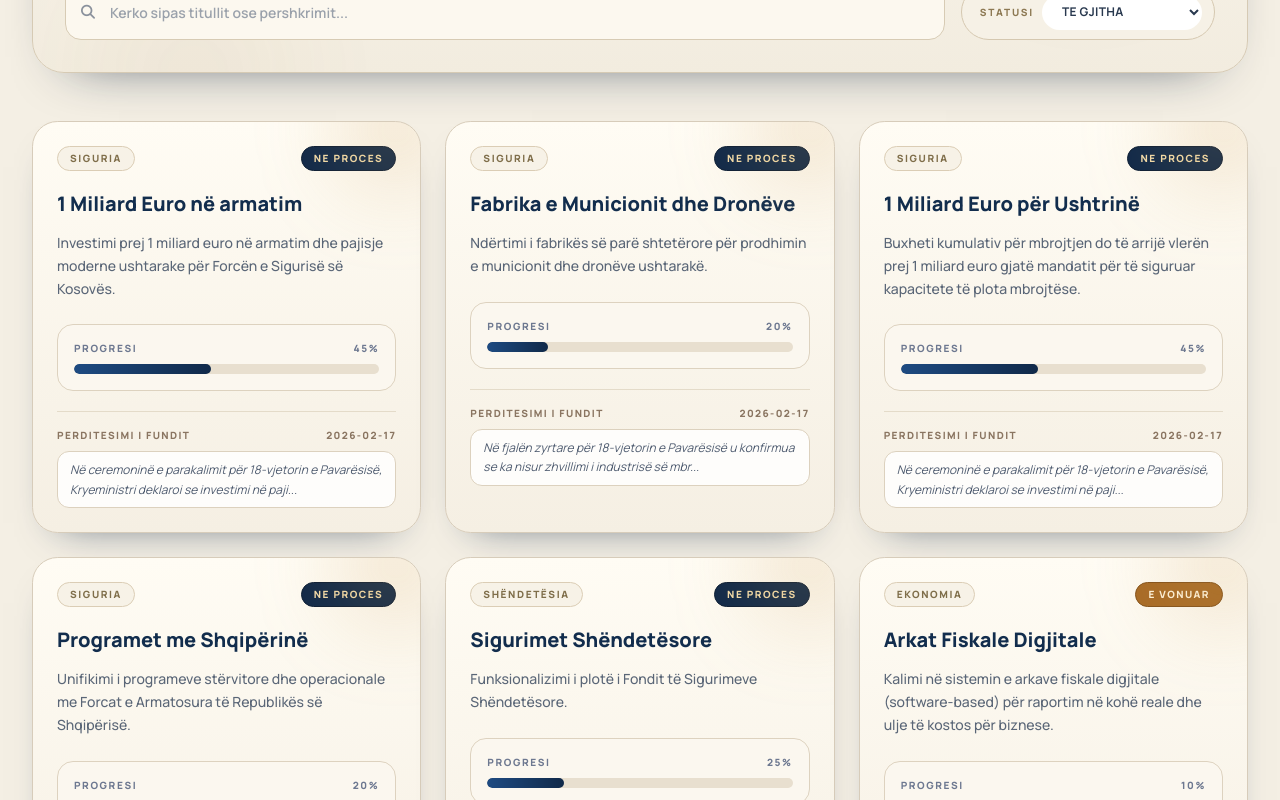
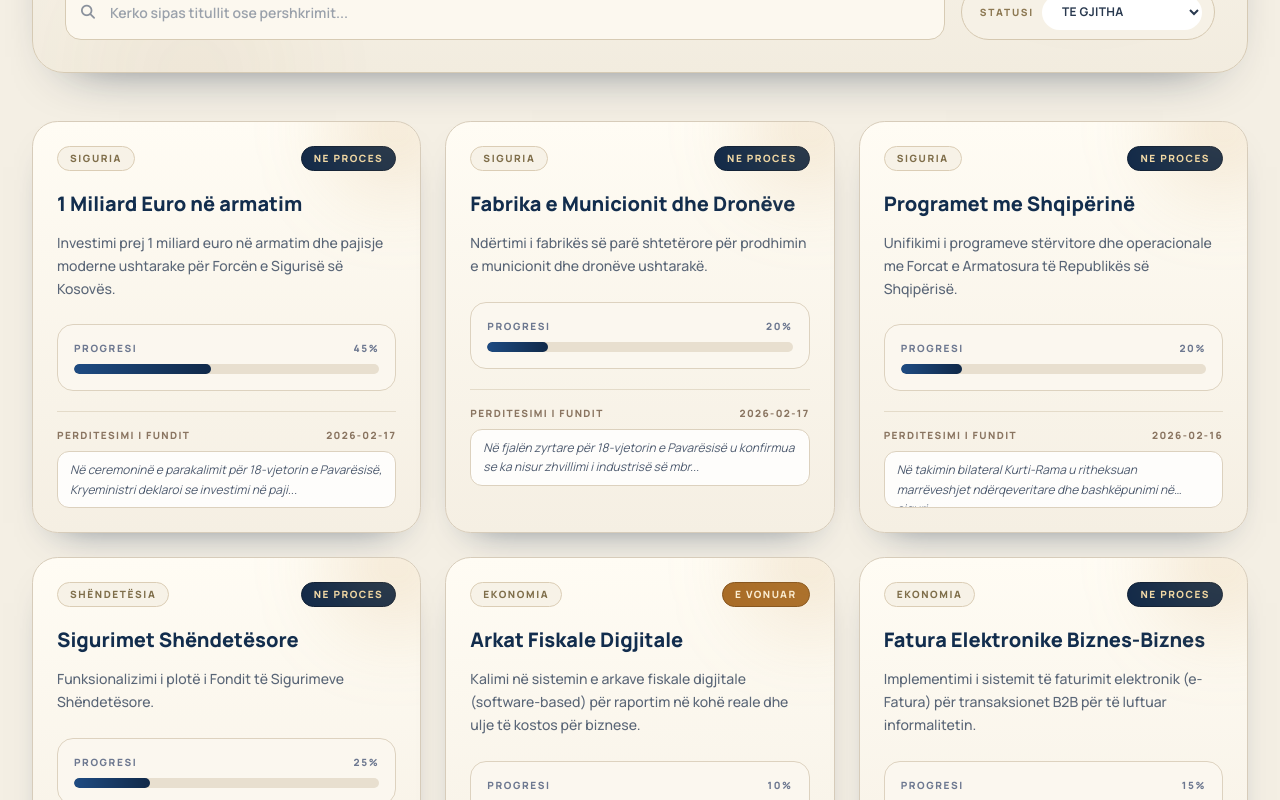
Before and after one commit to celiknimani/civic-pulse, a React (Vite) app: page / in a window 1280 px wide. Shown: the part 1060-1860 px from the top of the page. Built offline with nearby package versions, Linux system fonts and the light colour scheme.

Commit message:
fix: remove duplicate 1 milliard euro military promise

```diff
--- a/data.ts
+++ b/data.ts
@@ -1233,19 +1233,6 @@ export const LVV_PROMISES: PartyPromise[] = [
     dueDate: '2026-01-01',
   },
   {
-    id: '106',
-    category: 'Siguria',
-    title: '1 Miliard Euro për Ushtrinë',
-    description: 'Buxheti kumulativ për mbrojtjen do të arrijë vlerën prej 1 miliard euro gjatë mandatit për të siguruar kapacitete të plota mbrojtëse.',
-    status: 'In Progress',
-    progress: 45,
-    startDate: '2025-01-01',
-    dueDate: '2029-01-01',
-    updates: [
-      { date: '2026-02-17', status: 'In Progress', description: 'Në ceremoninë e parakalimit për 18-vjetorin e Pavarësisë, Kryeministri deklaroi se investimi në pajisje ushtarake ka kaluar 450 milionë euro.', source: 'Qeveria e Kosovës', sourceUrl: 'https://kryeministri.rks-gov.net/news/fjala-e-plote-e-kryeministri-kurti-ne-ceremonine-e-parakalimit-te-trupave-te-forces-se-sigurise-se-kosoves-dhe-njesive-te-policise-se-kosoves-per-nder-te-18-vjetorit-te-pavaresise/' }
-    ]
-  },
-  {
     id: '107',
     category: 'Siguria',
     title: 'Kosova në NATO',
```
